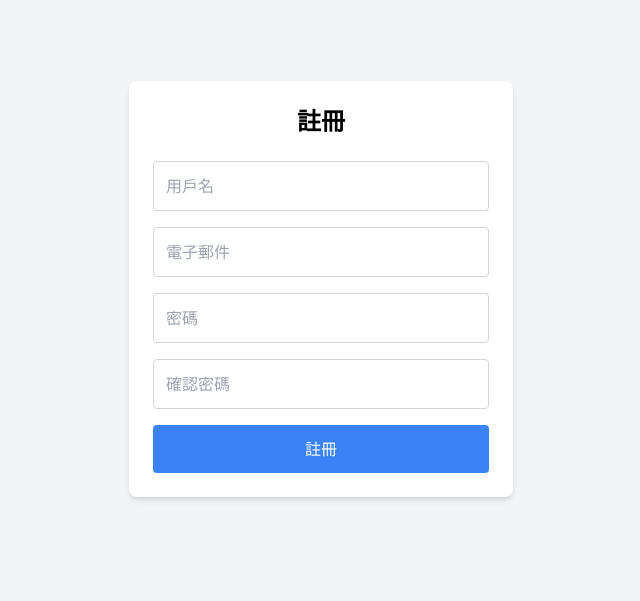
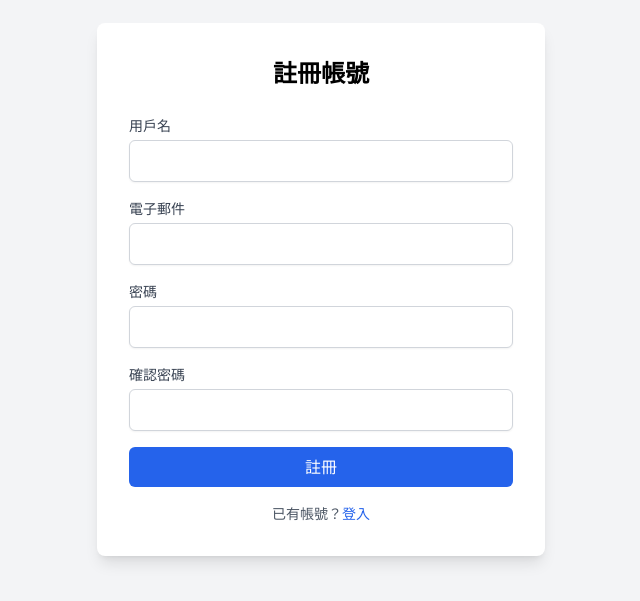
Before and after one commit to LucaXJX/PartyBillCalculator, a website: page public/registration-page.html in a window 1280 px wide. Shown: the part 111-712 px from the top of the page, without its empty margins (319-959 px from the left). Drawn offline with nearby package versions, Linux system fonts and the light colour scheme.

Commit message:
refactor registration-page

```diff
--- a/public/registration-page.html
+++ b/public/registration-page.html
@@ -3,7 +3,7 @@
 <head>
     <meta charset="UTF-8">
     <meta name="viewport" content="width=device-width, initial-scale=1.0">
-     <link rel="icon" href="/img/icon32x32.png" sizes="16x16" />
+    <link rel="icon" href="/img/icon32x32.png" sizes="16x16" />
     <title>PBC聚賬通-註冊</title>
     <!-- 引入Tailwind CSS -->
     <script src="https://cdn.tailwindcss.com"></script>
@@ -12,38 +12,111 @@
       href="https://cdn.jsdelivr.net/npm/font-awesome@4.7.0/css/font-awesome.min.css"
       rel="stylesheet"
     />
-
+    <style>
+      body {
+        background-color: #f3f4f6; /* bg-gray-100 */
+        display: flex;
+        align-items: center;
+        justify-content: center;
+        height: 100vh;
+        font-family: ui-sans-serif, system-ui, -apple-system, BlinkMacSystemFont, "Segoe UI", Roboto, "Helvetica Neue", Arial, "Noto Sans", sans-serif;
+      }
+      .register-container {
+        background-color: #fff; /* bg-white */
+        padding: 2rem; /* p-8 */
+        border-radius: 0.5rem; /* rounded-lg */
+        box-shadow: 0 10px 15px -3px rgba(0,0,0,0.1), 0 4px 6px -4px rgba(0,0,0,0.1); /* shadow-lg */
+        width: 100%;
+        max-width: 28rem; /* max-w-md */
+      }
+      .register-title {
+        font-size: 1.5rem;
+        font-weight: 700;
+        margin-bottom: 1.5rem;
+        text-align: center;
+      }
+      .register-form {
+        display: flex;
+        flex-direction: column;
+        gap: 1rem;
+      }
+      .register-label {
+        display: block;
+        font-size: 0.875rem;
+        font-weight: 500;
+        color: #374151;
+      }
+      .register-input {
+        margin-top: 0.25rem;
+        display: block;
+        width: 100%;
+        padding: 0.5rem 0.75rem;
+        border: 1px solid #d1d5db;
+        border-radius: 0.375rem;
+        box-shadow: 0 1px 2px 0 rgba(0,0,0,0.05);
+        outline: none;
+        transition: border-color 0.2s, box-shadow 0.2s;
+      }
+      .register-input:focus {
+        border-color: #2563eb;
+        box-shadow: 0 0 0 1px #2563eb;
+      }
+      .register-btn {
+        width: 100%;
+        background-color: #2563eb;
+        color: #fff;
+        padding: 0.5rem 1rem;
+        border-radius: 0.375rem;
+        transition: background-color 0.2s;
+        border: none;
+        font-size: 1rem;
+        font-weight: 500;
+        cursor: pointer;
+      }
+      .register-btn:hover {
+        background-color: #1d4ed8;
+      }
+      .register-footer {
+        margin-top: 1rem;
+        text-align: center;
+        font-size: 0.875rem;
+        color: #4b5563;
+      }
+      .register-link {
+        color: #2563eb;
+        text-decoration: none;
+        transition: text-decoration 0.2s;
+      }
+      .register-link:hover {
+        text-decoration: underline;
+      }
+    </style>
 </head>
-<body class="bg-gray-100 flex items-center justify-center h-screen">
-
-    <div class="bg-white p-6 rounded-lg shadow-md w-96">
-        <h2 class="text-2xl font-semibold text-center mb-6">註冊</h2>
-        <form>
-            <input type="text"
-                   id="username"
-                   name="username"
-                   placeholder="用戶名"
-                   required class="block w-full p-3 mb-4 border border-gray-300 rounded focus:outline-none focus:ring-2 focus:ring-blue-500">
-            <input type="email"
-                   id="email"
-                   name="email"
-                   placeholder="電子郵件"
-                   required class="block w-full p-3 mb-4 border border-gray-300 rounded focus:outline-none focus:ring-2 focus:ring-blue-500">
-            <input type="password"
-                   id="password"
-                   name="password"
-                   placeholder="密碼"
-                   required class="block w-full p-3 mb-4 border border-gray-300 rounded focus:outline-none focus:ring-2 focus:ring-blue-500">
-            <input type="password"
-                   id="confirmPassword"
-                   name="confirmPassword"
-                   placeholder="確認密碼"
-                   required class="block w-full p-3 mb-4 border border-gray-300 rounded focus:outline-none focus:ring-2 focus:ring-blue-500">
-            <button type="submit"
-                    class="w-full p-3 bg-blue-500 text-white rounded hover:bg-blue-600 transition duration-200">
-                    註冊
-            </button>
+<body>
+    <div class="register-container">
+        <h2 class="register-title">註冊帳號</h2>
+        <form action="/register" method="POST" class="register-form">
+            <div>
+                <label for="username" class="register-label">用戶名</label>
+                <input type="text" id="username" name="username" required class="register-input">
+            </div>
+            <div>
+                <label for="email" class="register-label">電子郵件</label>
+                <input type="email" id="email" name="email" required class="register-input">
+            </div>
+            <div>
+                <label for="password" class="register-label">密碼</label>
+                <input type="password" id="password" name="password" required class="register-input">
+            </div>
+            <div>
+                <label for="confirm-password" class="register-label">確認密碼</label>
+                <input type="password" id="confirm-password" name="confirm-password" required class="register-input">
+            </div>
+            <button type="submit" class="register-btn">註冊</button>
         </form>
+        <p class="register-footer">
+            已有帳號？<a href="/login" class="register-link">登入</a>
+        </p>
     </div>
 </body>
 </html>
```
